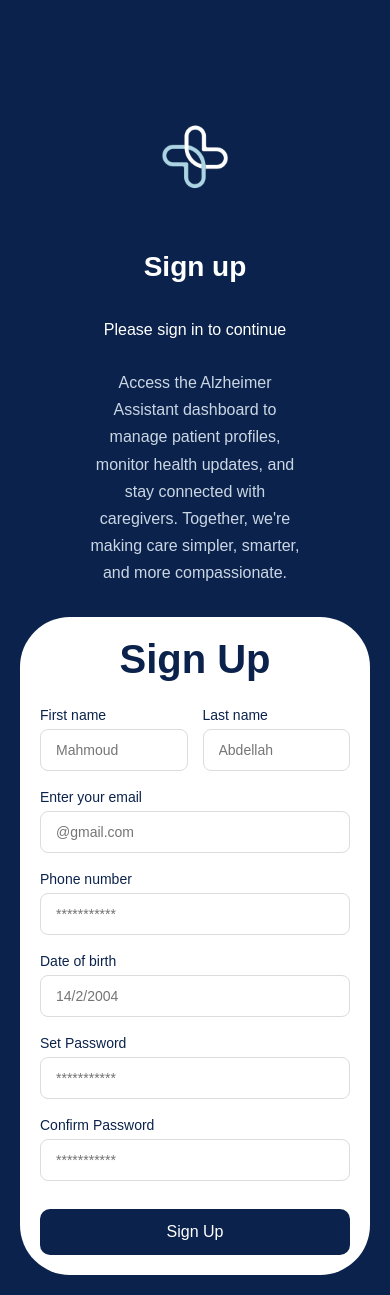
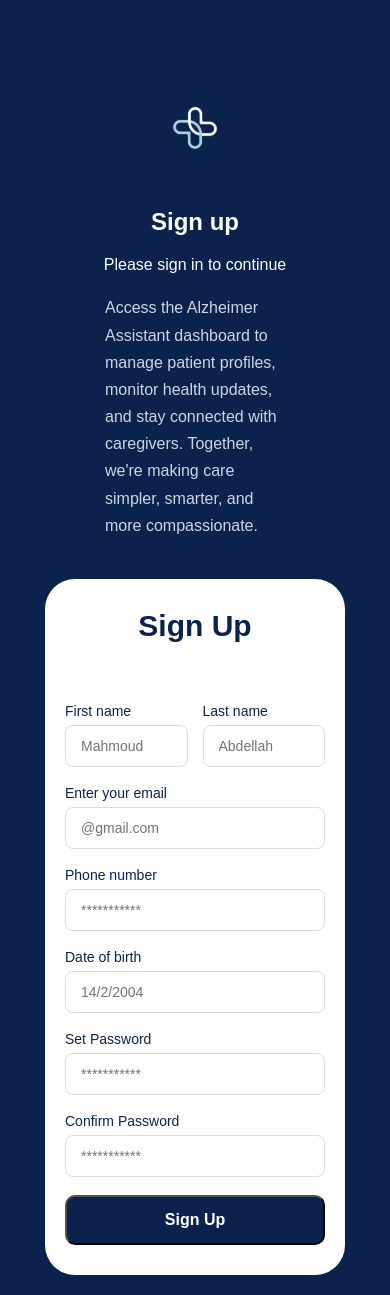
Before and after one commit to MindMate-Project/Web, a React (Create React App) app: page /api/auth/signup in a window 390 px wide. Built offline with nearby package versions, Linux system fonts and the light colour scheme.

Commit message:
fix responsive & solve bugs for css files

```diff
--- a/src/App.css
+++ b/src/App.css
@@ -24,8 +24,8 @@ body {
     color: black;
     background-color: white;
     padding: 15px 20px;
-    border: 2px solid black;
-    border-radius: 5px;
-    font-size: 16px;
+    border: 1px solid gray;
+    border-radius: 10px;
+    font-size: 15px;
     cursor: pointer;
 }
--- a/src/components/Auth/ForgetPassword.css
+++ b/src/components/Auth/ForgetPassword.css
@@ -23,7 +23,6 @@ body {
     display: flex;
     flex-direction: column;
     align-items: flex-start;
-
 }
 
 .fo-pass .left .logo {
@@ -52,7 +51,7 @@ body {
 
 .fo-pass .card {
     width: 400px;
-    height: 400px;
+    height: 390px;
     background: white;
     border-radius: 30px;
     color: #0b234c;
@@ -65,7 +64,6 @@ body {
     margin-bottom: 60px;
     font-size: 25px;
     font-weight: bold;
-    font-weight: 'Poppins', 'Nuninto';
 }
 
 .fo-pass form {
--- a/src/components/Auth/SetNewPassword.css
+++ b/src/components/Auth/SetNewPassword.css
@@ -1,27 +1,32 @@
-
 :root {
     --primary-bg: #14274E;
     --border-color: #dcdcdc;
 }
 
 .set-pass .container {
-    max-width: 1300px;
-    width: 100%;
     display: flex;
     color: white;
 }
 
 /* LEFT SIDE */
 .set-pass .left {
-    width: 400px;
+    width: 700px;
+    height: 600px;
     display: flex;
     flex-direction: column;
     align-items: flex-start;
-    margin-right: 80px;
+
 }
 
 .set-pass .left .logo {
-    width: 150px;
+    width: 120px;
+    height: 120px;
+}
+
+.set-pass .left .logo img {
+    width: 100%;
+    position: relative;
+    left: -30px;
 }
 
 .set-pass .left h2 {
@@ -29,22 +34,22 @@
 }
 
 
+/* RIGHT SIDE*/
 .set-pass .right {
     width: 500px;
     display: flex;
     align-items: center;
-    justify-content: center;
+    justify-content: flex-start;
 }
 
-.set-pass .right .card {
-    margin: 0 auto;
+.set-pass .card {
     width: 400px;
-    height: auto;
+    height: 425px;
     background: white;
     border-radius: 30px;
     color: #0b234c;
     font-weight: bold;
-    margin-top: 80px;
+    padding: 30px 20px 10px;
 }
 
 .set-pass .card-title {
@@ -84,15 +89,15 @@
 }
 
 .set-pass button {
-    margin-top: 10px;
+    margin-top: 10px 0;
     padding: 14px;
-    background: #0b234c;
+    background: var(--primary-bg);
     color: white;
     font-size: 16px;
     border-radius: 10px;
     cursor: pointer;
-    margin-bottom: 10px;
     font-weight: bold;
+    border: none;
 }
 
 .set-pass button:last-child {
@@ -128,45 +133,69 @@
         flex-direction: column;
         align-items: center;
         justify-content: center;
-        gap:0;
+        gap: 40px;
     }
+
+    .set-pass .left {
+        width: 100%;
+        height: auto;
+        display: flex;
+        flex-direction: column;
+        align-items: center;
+        justify-content: flex-end;
+
+    }
+
     .set-pass .left {
         margin-right: 0;
         align-items: center;
         text-align: center;
     }
+
+    .set-pass .left h2 {
+        font-size: 24px;
+    }
+
+    .set-pass .left .logo img {
+        width: 100%;
+        position: relative;
+        left: 0;
+    }
+
     .set-pass .right {
         width: 400px;
     }
-    .set-pass .right .card {
-    margin-top: 0;
-}
 }
 
 @media (max-width: 480px) {
     .set-pass .container {
         max-width: 300px;
     }
+
     .set-pass .left {
         width: 100%;
         margin-right: 0;
         align-items: center;
         text-align: center;
     }
-     .set-pass .right {
+
+    .set-pass .right {
         width: 300px;
     }
 }
+
 @media (max-width: 320px) {
     .set-pass .container {
         max-width: 280px;
     }
+
     .set-pass .left {
         margin-right: 0;
         align-items: center;
         text-align: center;
     }
-     .set-pass .right {
+
+    .set-pass .right {
         width: 100%;
     }
 }
--- a/src/components/Auth/SignUp.css
+++ b/src/components/Auth/SignUp.css
@@ -5,40 +5,41 @@ body {
     font-family: 'Poppins', 'Nunito', sans-serif;
     background-color: #0b234c;
 }
+
 :root {
-    --primary-bg: #14274E;
+    --primary-bg: #0b234c;
     --border-color: #dcdcdc;
 }
 
 .signup .container {
-    width: 100%;
-    max-width: 1300px;
-    height: 750px;
     display: flex;
-    padding: 45px;
     color: white;
+    padding-top: 90px;
 }
 
 /* LEFT SIDE */
 .signup .left {
+    width: 700px;
+    /* height: 600px; */
     display: flex;
     flex-direction: column;
+    align-items: flex-start;
 }
 
-.signup .logo {
-    width: 230px;
+.signup .left .logo {
+    width: 120px;
+    height: 120px;
 }
 
-.signup .logo img {
+.signup .left .logo img {
     width: 100%;
     position: relative;
-    left: -65px;
+    left: -30px;
 }
 
 .signup .left h2 {
-    height: 60px;
-    font-size: 34px;
-    margin-bottom: 10px;
+    font-size: 30px;
+    margin: 20px 0;
 }
 
 .signup .subtitle {
@@ -48,28 +49,34 @@ body {
 }
 
 .signup .description {
-    width: 70%;
+    width: 60%;
     line-height: 1.7;
     color: #cbd6e4;
 }
 
-/* RIGHT SIDE CARD */
+/* RIGHT SIDE */
+.signup .right {
+    width: 500px;
+    display: flex;
+    align-items: center;
+    justify-content: flex-start;
+}
+
 .signup .card {
-    width: 938px;
-    height: 679px;
+    width: 400px;
     background: white;
-    border-radius: 50px;
-    padding: 40px;
-    margin-right: 40px;
+    border-radius: 30px;
     color: #0b234c;
+    font-weight: bold;
+    padding: 30px 20px;
+    margin-bottom: 20px;
 }
 
 .signup .card-title {
     text-align: center;
-    margin-bottom: 25px;
-    font-size: 40px;
-    font-weight: 600;
-    font-weight: 'Poppins', 'Nuninto';
+    margin-bottom: 60px;
+    font-size: 30px;
+    font-weight: bold;
 }
 
 .signup form {
@@ -105,14 +112,14 @@ body {
 }
 
 .signup button {
-    margin-top: 10px;
+    margin-top: 10px 0;
     padding: 14px;
     background: #0b234c;
     color: white;
     font-size: 16px;
-    border: none;
     border-radius: 10px;
     cursor: pointer;
+    font-weight: bold;
 }
 
 .signup button:hover {
@@ -122,84 +129,69 @@ body {
 /* Responsive */
 
 @media (max-width: 1200px) {
-    .signup .card {
-        width: 100%;
-    }
-    .signup .left {
-        width: 100%;
+    .signup .container {
+        width: 900px;
     }
 }
 
 @media (max-width: 992px) {
-    .signup .card {
-        width: 100%;
+    .signup .container {
+        width: 750px;
     }
 
     .signup .left {
         width: 100%;
     }
+
+    .signup .right {
+        width: 100%;
+    }
 }
+
 
 @media (max-width: 768px) {
     .signup .container {
+        width: 450px;
         flex-direction: column;
-        padding: 90px;
-    }
-
-    .signup .card {
-        width: 100%;
-        margin: 0 auto;
+        align-items: center;
+        justify-content: center;
+        gap: 40px;
     }
 
     .signup .left {
+        height: 750px;
         display: flex;
         flex-direction: column;
         align-items: center;
-        justify-content: center;
-        margin: 0;
-        padding: 0 20px 20px;
-        text-align: center;
+        justify-content: flex-end;
     }
 
+    .signup .left h2 {
+        font-size: 24px;
+    }
 
-    .signup .logo img {
+    .signup .left .logo img {
+        width: 100%;
+        position: relative;
         left: 0;
     }
 
-    .signup .left h2 {
-        font-size: 28px;
+    .signup .right {
+        width: 400px;
     }
+
 }
 
 @media (max-width: 480px) {
     .signup .container {
-        padding: 20px;
-    }
-    .signup .card {
-        width: 100%;
-        padding: 20px;
+        max-width: 300px;
     }
 
     .signup .left {
-        margin: 0;
-        padding: 0 20px 20px;
-        text-align: center;
+        height: 900px;
     }
 
-    .signup .logo {
-        width: 180px;
-        margin: 0 auto;
-    }
-
-    .signup .logo img {
-        left: 0;
-    }
-
-    .signup .left h2 {
-        font-size: 28px;
-    }
-
-    .signup .left .description {
-        margin: 10px auto;
+    .signup .right {
+        width: 300px;
     }
 }
--- a/src/components/Auth/SignUp.js
+++ b/src/components/Auth/SignUp.js
@@ -20,7 +20,7 @@ function SignupPage() {
             compassionate.
           </p>
         </div>
-
+        <div className="right">
           <div className="card">
             <h2 className="card-title">Sign Up</h2>
 
@@ -67,6 +67,7 @@ function SignupPage() {
           </div>
         </div>
       </div>
+    </div>
   );
 }
 
```
Lines whose indentation alone changed are shown as unchanged.
